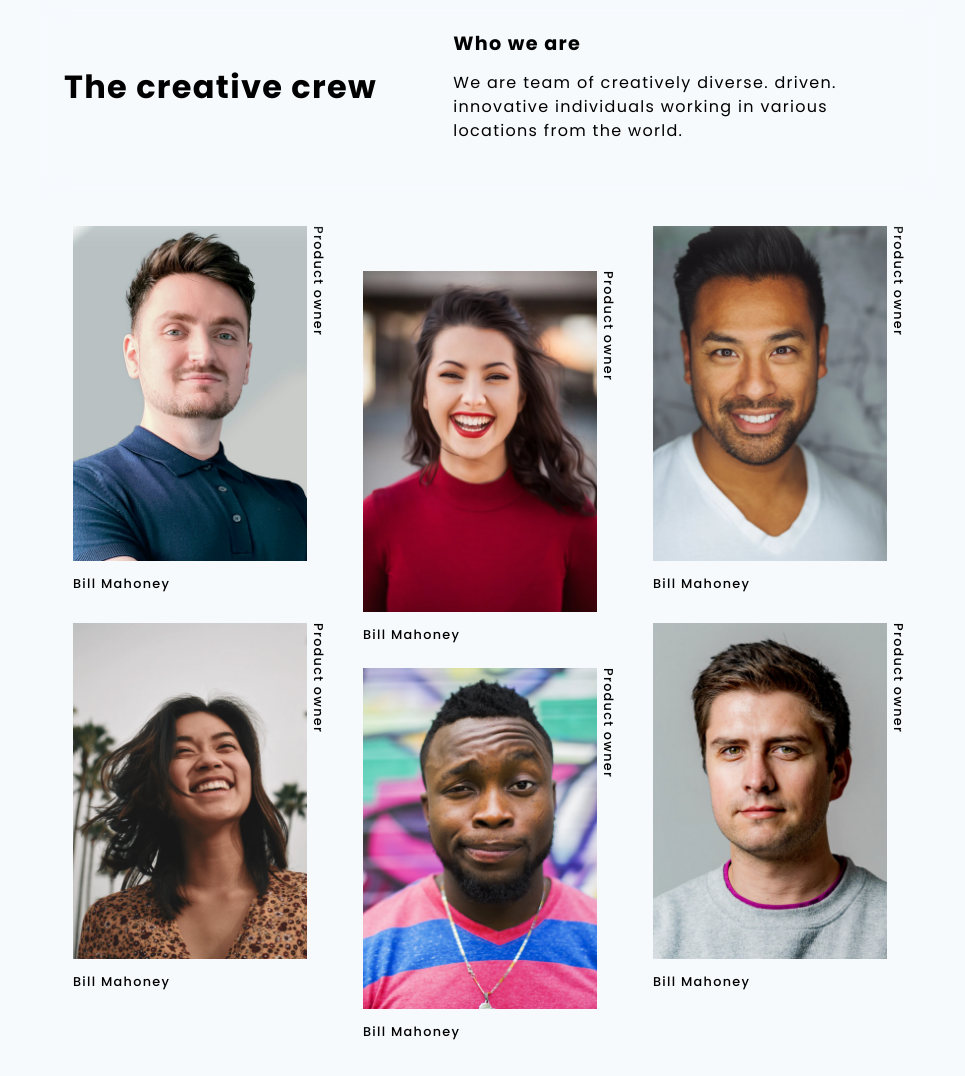
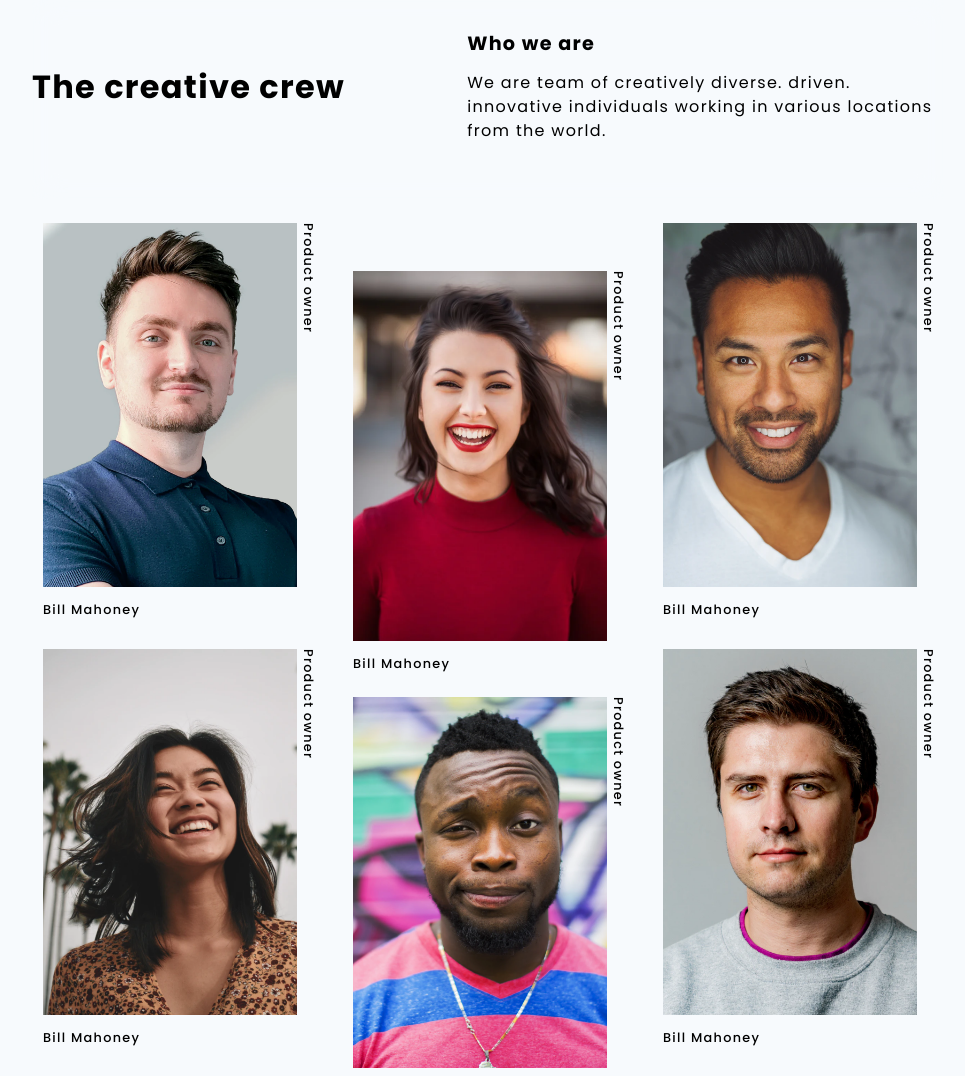
Before and after one commit to Creatlydev/dev_challenges, a plain HTML site: page Responsive Web Developer/my-team-page-master/index.html in a window 1280 px wide. Shown: the top 1076 px of the page, without its empty margins (152-1117 px from the left). Drawn offline with Linux system fonts and the light colour scheme.

Commit message:
Reemplazado flex por grid para la galeria de imagenes

```diff
--- a/Responsive Web Developer/my-team-page-master/src/css/main.css
+++ b/Responsive Web Developer/my-team-page-master/src/css/main.css
@@ -14,7 +14,6 @@
     background-color: hsla(210, 60%, 98%, .6);
     -webkit-backdrop-filter: blur(15px);
     backdrop-filter: blur(15px);
-    box-shadow: 0 .3rem 2.5rem #f7fafd;
 }
 
 .gallery__title,
@@ -34,12 +33,11 @@
 }
 
 .gallery__peoples {
-    display: flex;
-    flex-wrap: wrap;
-    align-items: center;
-    justify-content: center;
+    display: grid;
+    grid-template-columns: repeat(auto-fit, minmax(min(150px, 100%), 270px));
     column-gap: 2.5rem;
     row-gap: 1.5rem;
+    justify-content: center;
 }
 
 .gallery__people {
@@ -54,7 +52,6 @@
 
 .gallery__people-content {
     padding-right: 1rem;
-    width: 150px;
     position: relative;
     display: flex;
     flex-direction: column;
@@ -80,11 +77,6 @@
 }
 
 @media screen and (min-width: 793px) {
-
-    .gallery__people-content {
-        width: 250px;
-    }
-
     .gallery__people-role {
         font-size: .8rem;
         right: -5px;
@@ -95,8 +87,6 @@
     .gallery__description {
         display: flex;
         align-items: center;
-        padding-left: 2rem;
-        padding-right: 2rem;
     }
 
     .gallery__title {
```
